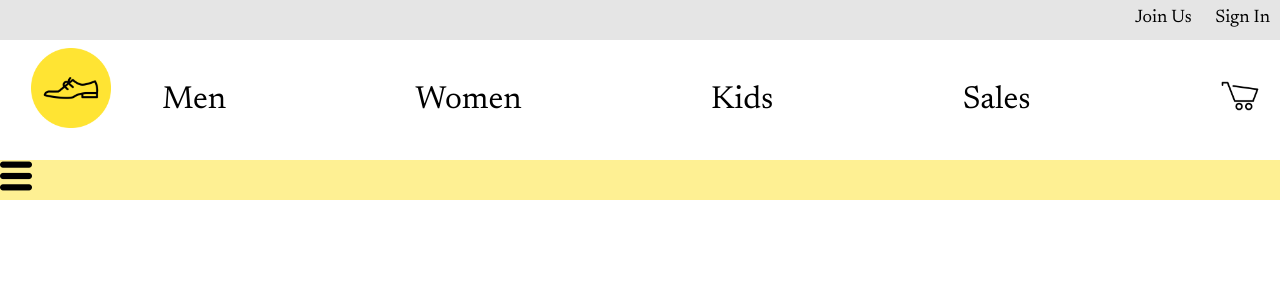
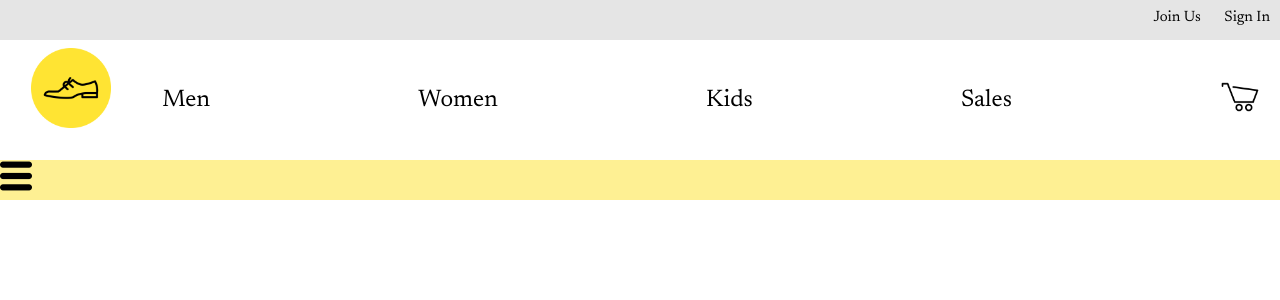
Before and after one commit to rickieleehao/WebStore, a PHP site: page /page/index.php in a window 1280 px wide. Shown: the top 300 px of the page. Run offline with PHP 8.4, Linux system fonts and the light colour scheme.

Commit message:
meeting update

```diff
--- a/component/header.php
+++ b/component/header.php
@@ -7,7 +7,7 @@
 <div>
     <header>
         <div id="logo">
-            <img src="../img/web_iconMain.png" alt="footwearLogo" class="center">
+            <img src="./img/web_iconMain.png" alt="footwearLogo" class="center">
         </div>
         <nav>
             <ul class="navLinks">
@@ -15,7 +15,7 @@
                 <li><a href="#">Women</a></li>
                 <li><a href="#">Kids</a></li>
                 <li><a href="#">Sales</a></li>
-                <li id="cart"><a href="#"><img src="../img/Shopping-Cart-icon.png" alt="Cart"></a></li>
+                <li id="cart"><a href="#"><img src="./img/Shopping-Cart-icon.png" alt="Cart"></a></li>
             </ul>
         </nav>
     </header>
--- a/page/index.php
+++ b/index.php
@@ -5,7 +5,7 @@
     <meta charset="UTF-8">
     <meta http-equiv="X-UA-Compatible" content="IE=edge">
     <meta name="viewport" content="width=device-width, initial-scale=1.0">
-    <link rel="stylesheet" href="../styles/styles.css">
+    <link rel="stylesheet" href="./styles/rickie.css">
     <link rel="preconnect" href="https://fonts.gstatic.com">
     <link rel="preconnect" href="https://fonts.gstatic.com">
     <link href="https://fonts.googleapis.com/css2?family=Newsreader&display=swap" rel="stylesheet">
@@ -13,9 +13,9 @@
 </head>
 
 <body>
-    <?php include"../component/header.php";?>
-    <?php include"../component/navigator.php";?>
-    <?php include"../component/footer.php";?>
+    <?php include"./component/header.php";?>
+    <?php include"./component/navigator.php";?>
+    <?php include"./component/footer.php";?>
 </body>
 
 </html>
--- a/styles/styles.css
+++ b/styles/rickie.css
@@ -1,8 +1,8 @@
 :root {
-    --smaller:18px;
-    --small: 22px;
-    --medium: 28px;
-    --large: 32px;
+    --smaller:15px;
+    --small: 17px;
+    --medium: 20px;
+    --large: 24px;
     /* color */
     --yellow:#FEF093;
     --spblack:#27231F;
```
